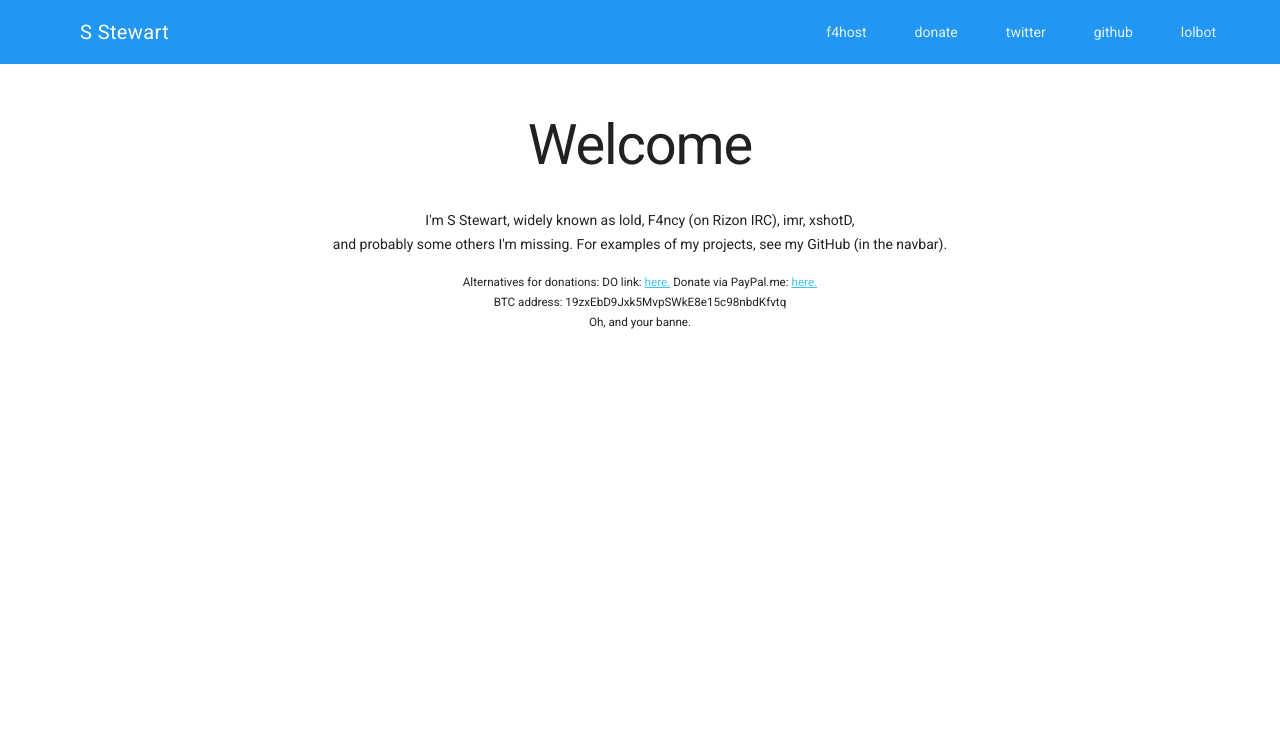
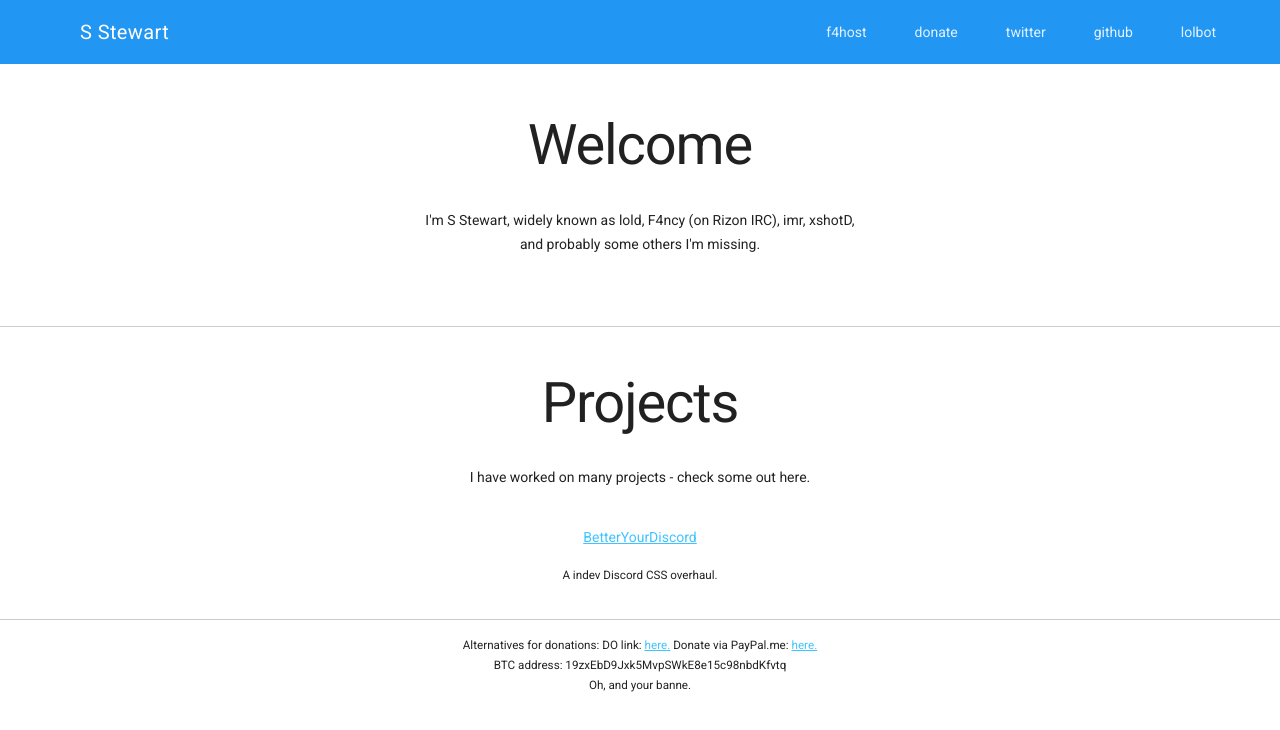
Before and after one commit to tildas-old-projects/tilda.github.io, a plain HTML site: page index.html in a window 1280 px wide. Drawn offline with nearby package versions, Linux system fonts and the light colour scheme.

Commit message:
major update

```diff
--- a/index.html
+++ b/index.html
@@ -5,6 +5,9 @@
 <meta charset="utf-8">
  <meta name="description" content="xshotD.github.io. That is what this is. A website, Enjoy.">
 <meta name="viewport" content="width=device-width, initial-scale=1.0, shrink-to-fit=no">
+ <link rel="stylesheet" href="https://cdn.jsdelivr.net/animatecss/3.5.2/animate.min.css">
+ <script src="https://cdn.jsdelivr.net/wow/1.1.2/wow.min.js"></script>
+ <script>new WOW().init()</script>
  <link rel="stylesheet" href="https://code.getmdl.io/1.2.1/material.blue-light_blue.min.css" />
  <link href="https://fonts.googleapis.com/css?family=Roboto" rel="stylesheet">
  <meta property="og:title" content="« S Stewart »">
@@ -51,8 +54,18 @@
     </nav>
   </div>
  <br/>
- <h1>Welcome</h1>
- <p>I'm S Stewart, widely known as lold, F4ncy (on Rizon IRC), imr, xshotD,<br/> and probably some others I'm missing. For examples of my projects, see my GitHub (in the navbar).</p>
+ <h1 class="wow bounceIn">Welcome</h1>
+ <p>I'm S Stewart, widely known as lold, F4ncy (on Rizon IRC), imr, xshotD,<br/> and probably some others I'm missing.</p>
+  <br/>
+  <br/>
+  <hr/>
+  <h1 class="wow bounceIn">Projects</h1>
+  <p>I have worked on many projects - check some out here.</p>
+  <br/>
+  <p class="wow flipInX"><a href="https://github.com/xshotD/betteryourdiscord">BetterYourDiscord</a></p>
+  <small>A indev Discord CSS overhaul.</small>
+  <br/>
+  <hr/>
   <small>Alternatives for donations: DO link: <a href="https://m.do.co/c/fb91ca4108f5">here.</a> Donate via PayPal.me: <a href="https://paypal.me/ynapw">here.</a></small>
   <small>BTC address: 19zxEbD9Jxk5MvpSWkE8e15c98nbdKfvtq</small>
   <small>Oh, and your banne.</small>
```
